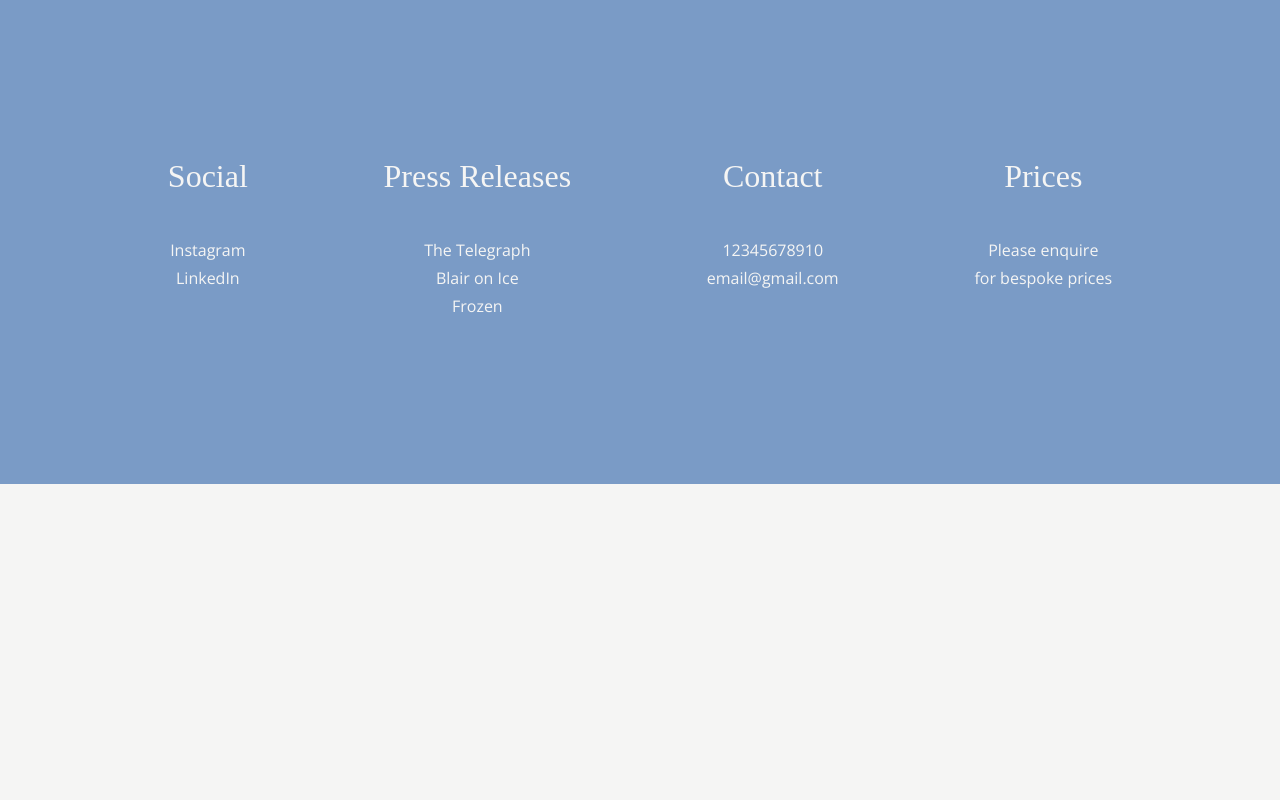
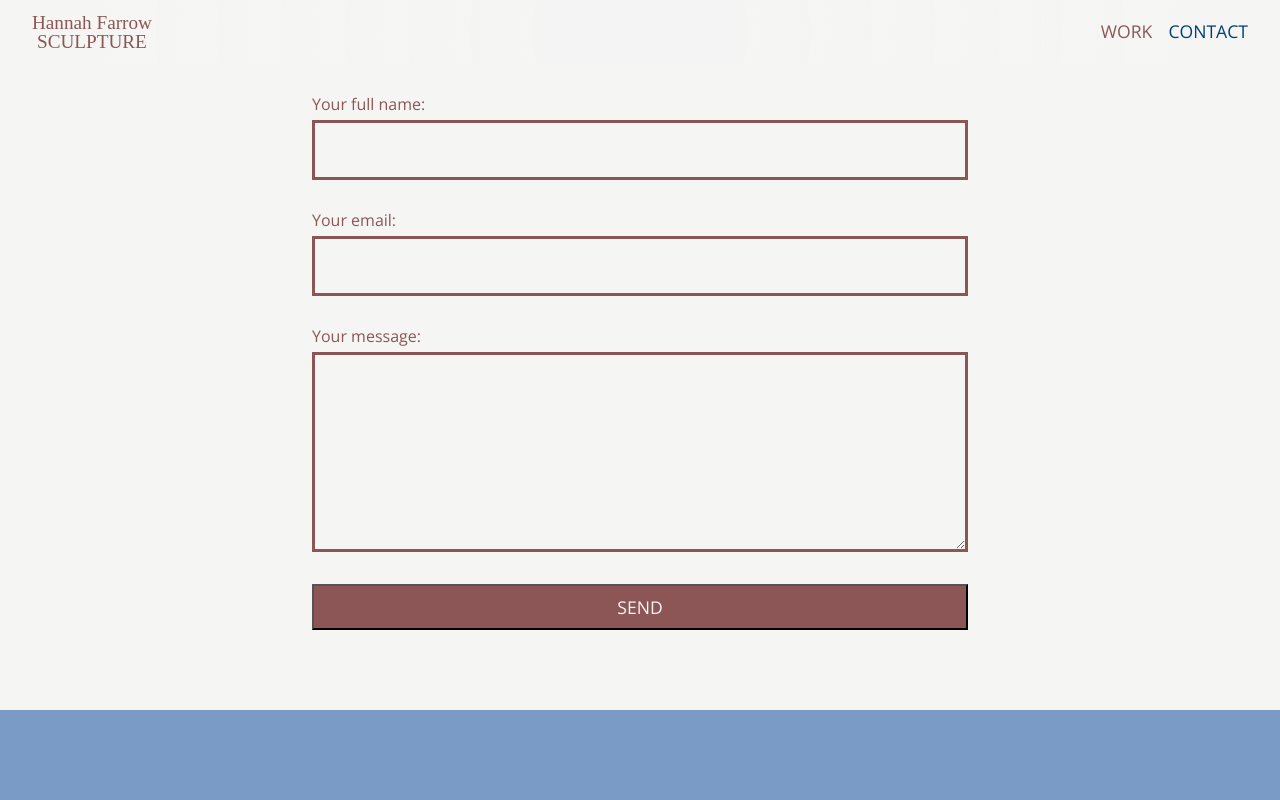
Before and after one commit to JoeBaldwin90/sculpture-artist, a React (Create React App) app: page /contact in a window 1280 px wide. Shown: the top 800 px of the page. Built offline with nearby package versions, Linux system fonts and the light colour scheme; a web font is replaced by a local one.

Commit message:
Formspree form for contact page (#4)

```diff
--- a/src/App.js
+++ b/src/App.js
@@ -1,7 +1,7 @@
 import React from "react";
 import Homepage from "./components/homepage/Homepage";
-import Footer from "./components/footer/Footer";
 import NavBar from "./components/navbar/NavBar";
+import Contact from "./components/contact/Contact";
 import GlobalStyles from "./theme/GlobalStyles";
 import { BrowserRouter as Router, Route } from "react-router-dom";
 
@@ -11,8 +11,8 @@ const App = () => {
       <GlobalStyles />
       <NavBar />
       <Route exact path='/' component={Homepage} />
-      <Route exact path='/work' component={Footer} />
-      <Route exact path='/contact' component={Footer} />
+      <Route exact path='/work' component={Contact} />
+      <Route exact path='/contact' component={Contact} />
     </Router>
   );
 };
--- /dev/null
+++ b/src/components/contact/Contact.js
@@ -0,0 +1,37 @@
+import React, { Fragment } from "react";
+import Footer from "../footer/Footer";
+import {
+  Form,
+  FormInput,
+  FormText,
+  Label,
+  SubmitButton,
+  FormContainer,
+} from "./ContactStyles";
+
+const Contact = () => {
+  return (
+    <Fragment>
+      <FormContainer>
+        <Form action='https://formspree.io/moqkejgp' method='POST'>
+          <Label>
+            Your full name:
+            <FormInput type='text' name='name' />
+          </Label>
+          <Label>
+            Your email:
+            <FormInput type='text' name='_replyto' />
+          </Label>
+          <Label>
+            Your message:
+            <FormText name='message'></FormText>
+          </Label>
+          <SubmitButton type='submit'>Send</SubmitButton>
+        </Form>
+      </FormContainer>
+      <Footer />
+    </Fragment>
+  );
+};
+
+export default Contact;
--- /dev/null
+++ b/src/components/contact/ContactStyles.js
@@ -0,0 +1,56 @@
+import styled from "styled-components";
+import fonts from "../../theme/Fonts";
+import colors from "../../theme/Colors";
+
+export const FormContainer = styled.section`
+  padding: 6em 2em 5em 2em;
+  max-width: 720px;
+  margin: 0 auto;
+`;
+
+export const Form = styled.form``;
+
+export const FormInput = styled.input`
+  font-family: ${fonts.body};
+  font-size: 1em;
+  color: ${colors.organicGreen};
+  background: transparent;
+  display: block;
+  width: 100%;
+  margin-bottom: 1em;
+  border: solid 3px ${colors.wetTerracotta};
+  padding: 1em;
+  margin-top: 0.5em;
+  margin-bottom: 2em;
+`;
+
+export const FormText = styled.textarea`
+  font-family: ${fonts.body};
+  font-size: 1em;
+  color: ${colors.organicGreen};
+  background: transparent;
+  display: block;
+  width: 100%;
+  margin-bottom: 1em;
+  border: solid 3px ${colors.wetTerracotta};
+  padding: 1em;
+  margin-top: 0.5em;
+  margin-bottom: 2em;
+  height: 25vh;
+`;
+
+export const Label = styled.label`
+  color: #8c5656;
+  display: block;
+  font-family: ${fonts.body};
+`;
+
+export const SubmitButton = styled.button`
+  background: ${colors.wetTerracotta};
+  color: ${colors.sunbeamGrey};
+  font-family: ${fonts.body};
+  text-transform: uppercase;
+  padding: 0.5em;
+  font-size: 1.1em;
+  width: 100%;
+`;
--- a/src/components/navbar/NavBarStyles.js
+++ b/src/components/navbar/NavBarStyles.js
@@ -23,7 +23,7 @@ export const Header = styled.header`
   display: flex;
   justify-content: space-between;
   align-items: center;
-  animation: 0.5s ${slideIn} 5s ease-out forwards 1;;
+  animation: 0.5s ${slideIn} 0.5s ease-out forwards 1;;
 `;
 
 export const List = styled.ul`
```
